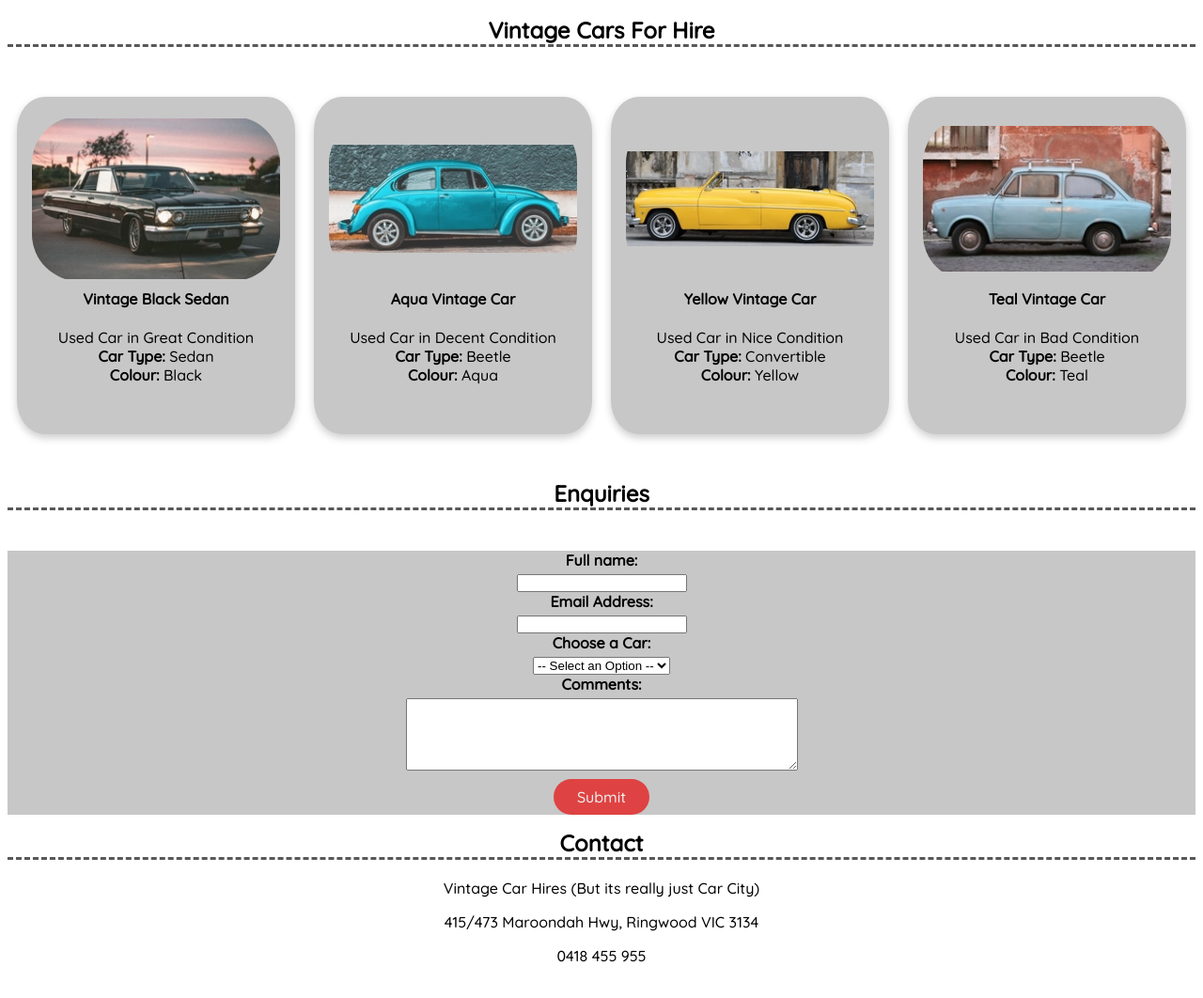
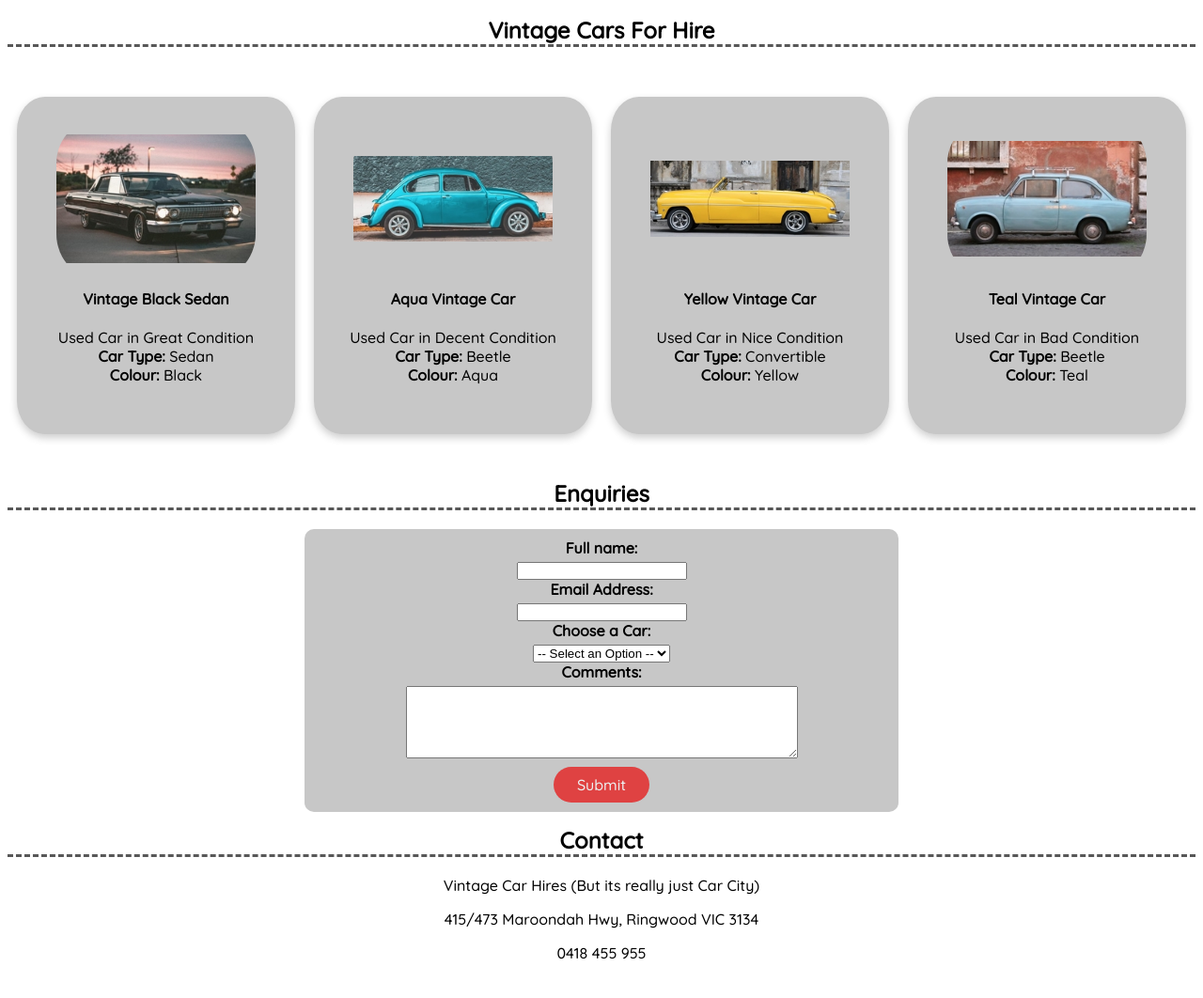
Before and after one commit to leevidalone/Vintage-Car-Website, a plain HTML site: page index.html in a window 1280 px wide. Shown: the part 160-1222 px from the top of the page at 94% size. Drawn offline with Linux system fonts and the light colour scheme; a script that the page names is missing.

Commit message:
Fix Border Radius and Enquiries

```diff
--- a/index.html
+++ b/index.html
@@ -63,7 +63,7 @@
         </div>
     </div>
     <br><br><br>
-    <h2 id="Enquiries">Enquiries</h2><br>
+    <h2 id="Enquiries">Enquiries</h2>
     <form class="enquires">
         <label for="fullname"><b>Full name:</b></label><br>
         <input type="text" name="fullname" id="fullname" required><br>
--- a/styles.css
+++ b/styles.css
@@ -71,7 +71,7 @@ button:hover{
     margin-bottom: -1rem;
 }
 .carImg{
-    width: 100%;
+    max-width: 80%;
     height: 175px;
     object-fit: contain;
     border-radius: 50px;
@@ -109,6 +109,10 @@ button:hover{
       background-color: #c7c7c7;;
       align-items: center;
       text-align: center;
+      max-width: 50%;
+      padding: 10px 0;
+      margin-left: 25%;
+      border-radius: 10px;
   }
 
   .contact{
```
